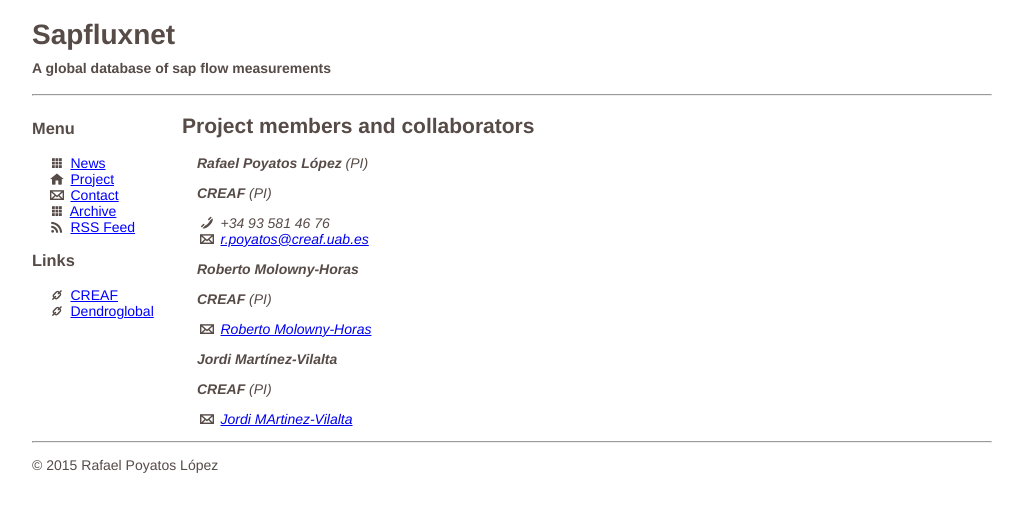
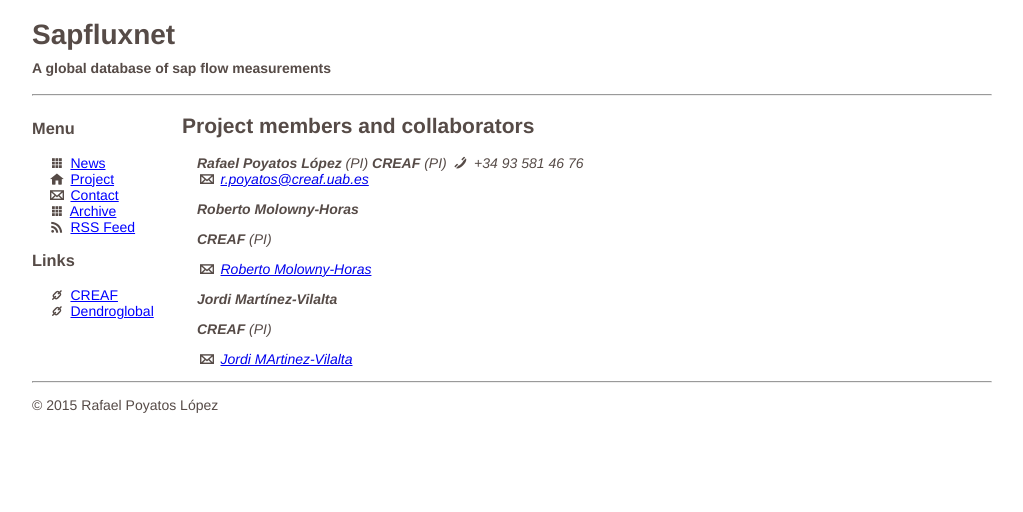
Before and after one commit to sapfluxnet/sapfluxnet-public, a Jekyll site: the page built from contact.html, in a window 1280 px wide. Shown: the top 512 px of the page, without its empty margins (26-1049 px from the left). Built offline with Jekyll 4.4.1, drawn with Linux system fonts in a browser that asks for light colours; Markdown is read by kramdown in place of the engine named in the settings.

Commit message:
Update contact.html

```diff
--- a/contact.html
+++ b/contact.html
@@ -5,9 +5,9 @@ title: Project members and collaborators
 
 <section>
     <address>
-        <p><strong>{{site.author}}</strong> (PI)</p>
-        <p><strong>CREAF</strong> (PI)</p>
-        <p><i class="icon-phone"></i> +34 93 581 46 76<br/>
+        <p><strong>{{site.author}}</strong> (PI)
+        <strong>CREAF</strong> (PI)
+        <i class="icon-phone"></i> +34 93 581 46 76<br/>
         <i class="icon-mail"></i> <a href="mailto:{{site.author_email}}">{{site.author_email}}</a></p>
     </address>
 
@@ -16,7 +16,7 @@ title: Project members and collaborators
         <p><strong>CREAF</strong> (PI)</p>
 
 
-        <i class="icon-mail"></i> <a href="www.creaf.cat/en/personal/roberto-molowny-horas">Roberto Molowny-Horas</a></p>
+        <i class="icon-mail"></i> <a href="http://www.creaf.cat/en/personal/roberto-molowny-horas">Roberto Molowny-Horas</a></p>
     </address>
 
       <address>
@@ -24,6 +24,6 @@ title: Project members and collaborators
         <p><strong>CREAF</strong> (PI)</p>
 
 
-        <i class="icon-mail"></i> <a href="www.creaf.cat/en/personal/jordi-martinez-vilalta">Jordi MArtinez-Vilalta</a></p>
+        <i class="icon-mail"></i> <a href=http://"www.creaf.cat/en/personal/jordi-martinez-vilalta">Jordi MArtinez-Vilalta</a></p>
     </address>
 </section>
```
